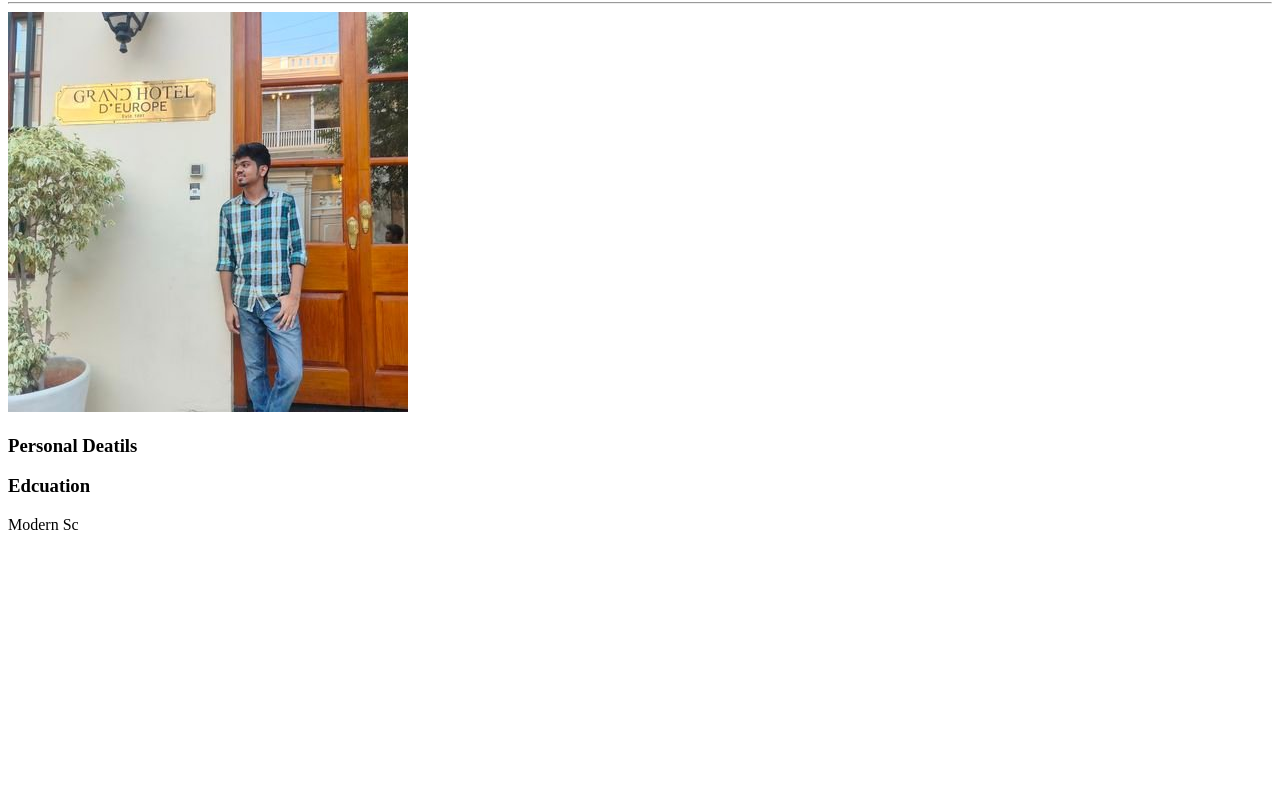
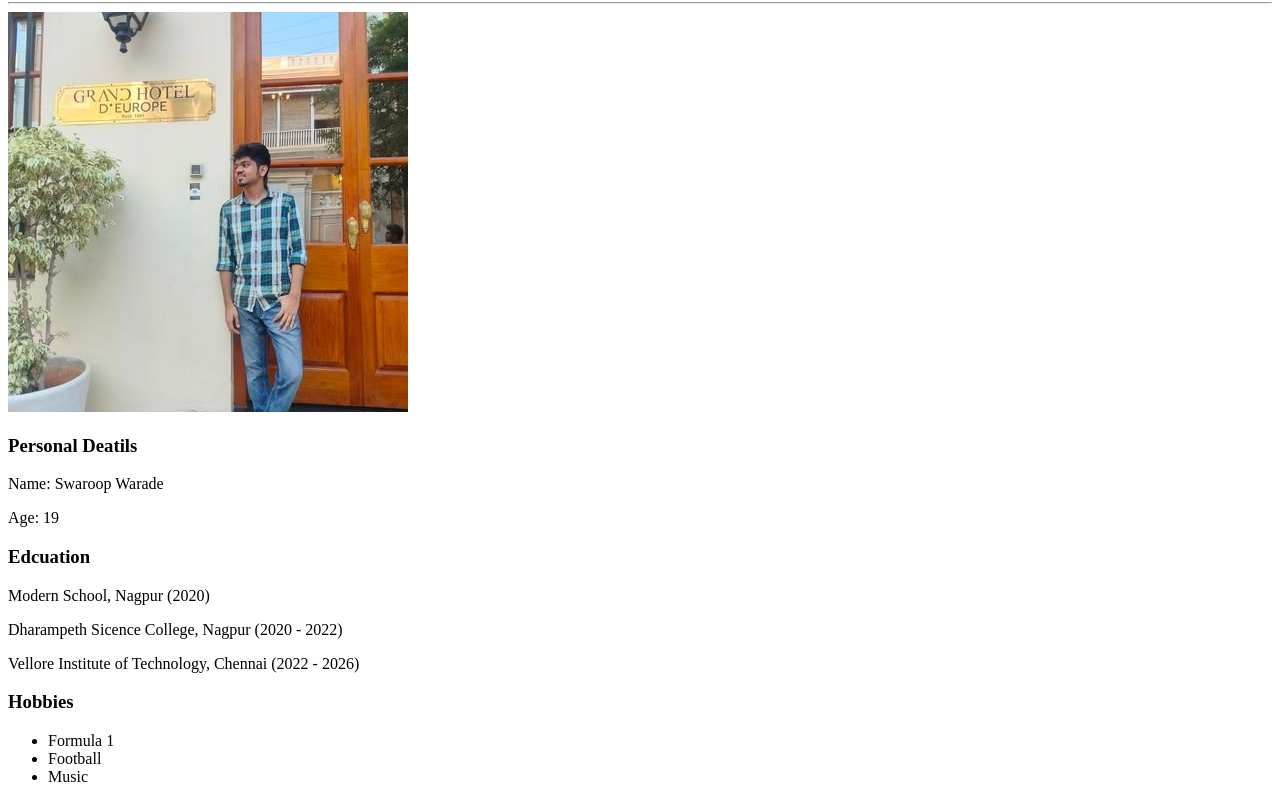
Before and after one commit to swarxp/Resume, a plain HTML site: page index.html in a window 1280 px wide. Shown: the part 78-880 px from the top of the page. Before the commit the page ends 800 px from the top, so only its background shows below. Drawn offline with Linux system fonts and the light colour scheme.

Commit message:
Update index.html

```diff
--- a/index.html
+++ b/index.html
@@ -10,9 +10,20 @@
     <hr/>
     <img src="./Nl1fwI_g_400x400.jpg">
     <h3>Personal Deatils</h3>
+    <p>Name: Swaroop Warade</p>
+    <p>Age: 19</p>
 
     <h3>Edcuation</h3>
-    <p>Modern Sc</p>
+    <p>Modern School, Nagpur (2020) </p>
+    <p>Dharampeth Sicence College, Nagpur (2020 - 2022)</p>
+    <p>Vellore Institute of Technology, Chennai (2022 - 2026)</p>
+
+    <h3>Hobbies </h3>
+    <ul>
+        <li>Formula 1</li>
+       <li>Football </li>
+       <li>Music</li>
+    </ul>
 
 </body>
 </html>
```
